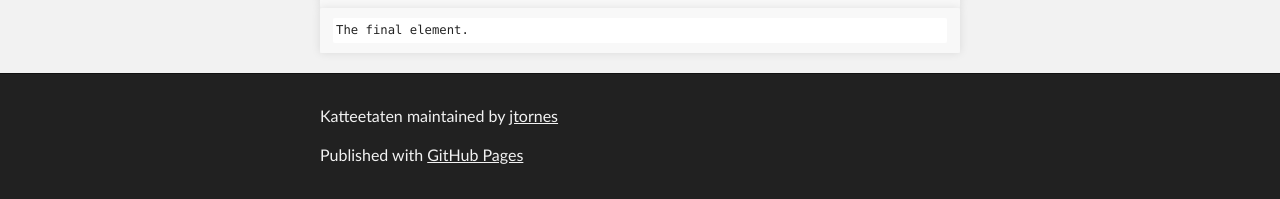
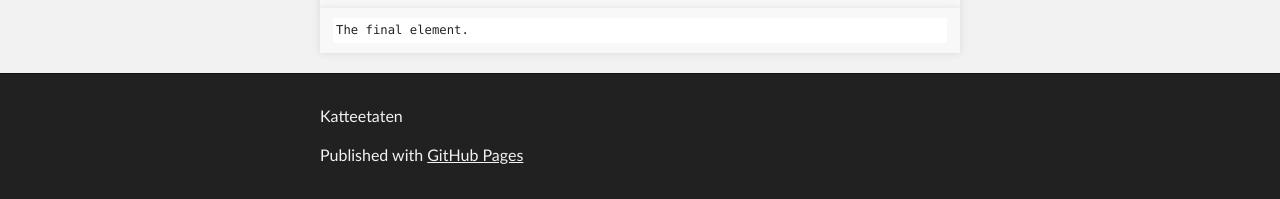
Before and after one commit to jtornes/katt, a Jekyll site: the page built from index.md, in a window 1280 px wide and 900 px high, scrolled down 2770 px. Shown: the part 698-897 px from the top of the window. Built offline with Jekyll 4.4.1, drawn with Linux system fonts in a browser that asks for light colours.

Commit message:
Update default.html

```diff
--- a/_layouts/default.html
+++ b/_layouts/default.html
@@ -43,7 +43,7 @@
     <div id="footer_wrap" class="outer">
       <footer class="inner">
         {% if site.github.is_project_page %}
-        <p class="copyright">{{ site.title | default: site.github.repository_name }} maintained by <a href="{{ site.github.owner_url }}">{{ site.github.owner_name }}</a></p>
+        <p class="copyright">{{ site.title | default: site.github.repository_name }}</p>
         {% endif %}
         <p>Published with <a href="https://pages.github.com">GitHub Pages</a></p>
       </footer>
```
